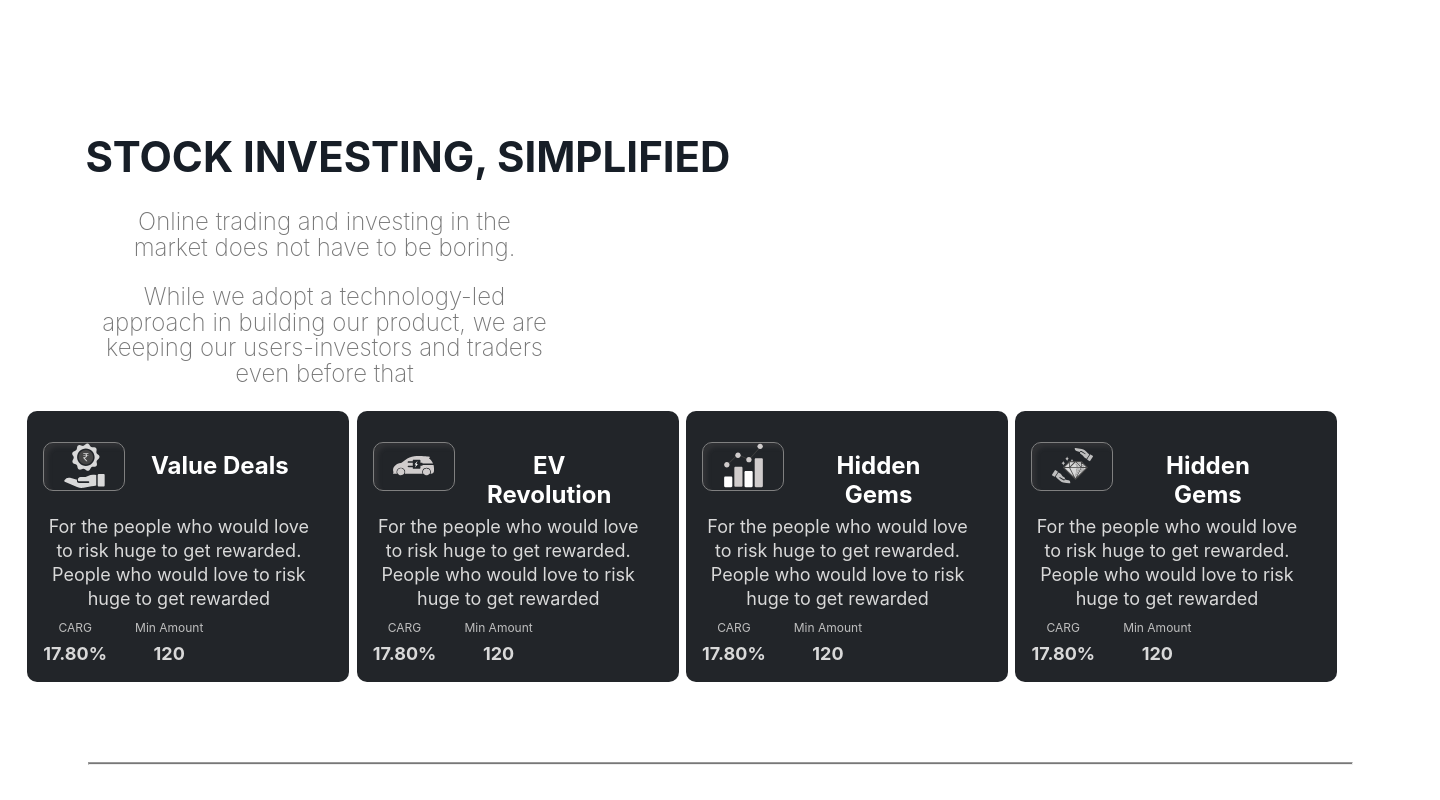
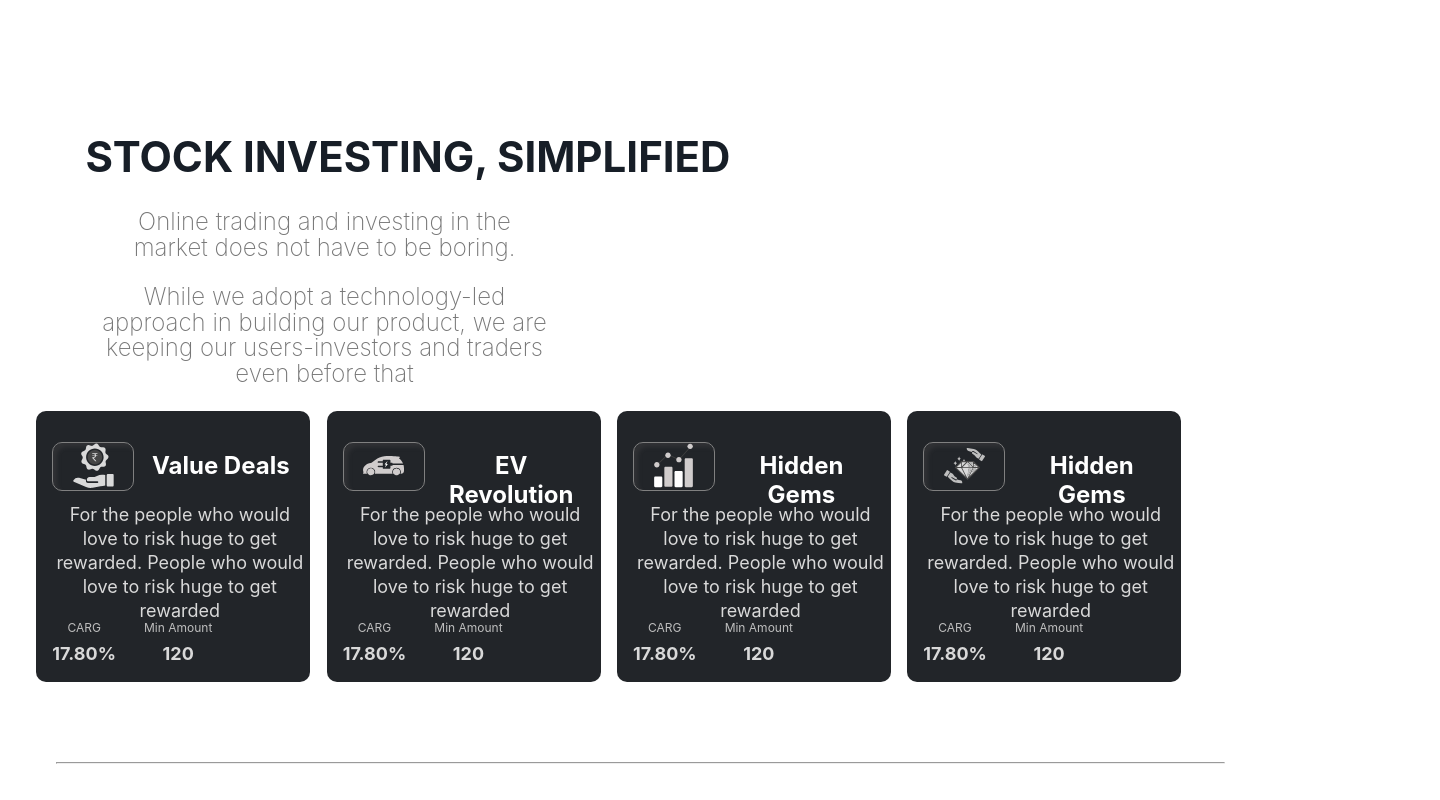
Before and after one commit to Anuradhagupta28/chhotastock, a React (Create React App) app in the folder frontend-assignment/: page / in a window 1280 px wide. Shown: the part 2140-2940 px from the top of the page, 1440 px wide, since content can reach past the window. Built offline with nearby package versions, Linux system fonts and the light colour scheme.

Commit message:
frontend1

```diff
--- a/frontend-assignment/src/Components/Home.css
+++ b/frontend-assignment/src/Components/Home.css
@@ -1,3 +1,5 @@
+
+
 .upperAreadiv{
     background: #171E27;
     display: flex;
@@ -244,10 +246,11 @@ text-decoration-line: underline;
 
   /*///////////////////////////////////////////// stock_section */
   .stock_section {
-    width: 90rem;
+    width: 80rem;
     /* height: 406.3125rem; */
     background: #fff;
     margin: 0 auto;
+
   }
 
   .stock_section_heading {
@@ -282,8 +285,8 @@ text-decoration-line: underline;
     width:92%;
   }
   .bar1 {
-    width: 78.938rem;
-    height: 0.0625rem;
+    width: 72.938rem;
+    height: 0.02rem;
     background: #777;
     /* margin: 70px; */
     margin-top: 5rem ;
--- a/frontend-assignment/src/Components/Home.jsx
+++ b/frontend-assignment/src/Components/Home.jsx
@@ -104,7 +104,7 @@ import Navbar from './navbar';
 
 function Home(props) {
     return (
-        <div >
+        <div className="maindivpro">
             <Navbar/>
             <div className="upperAreadiv">
 
--- a/frontend-assignment/src/Components/StockCard.module.css
+++ b/frontend-assignment/src/Components/StockCard.module.css
@@ -1,5 +1,5 @@
 .card {
-  width: 18.125rem;
+  width: 15.125rem;
   height: 14.9375rem;
   flex-shrink: 0;
   border-radius: 10px;
@@ -27,7 +27,7 @@
   flex-shrink: 0;
 }
 .cardTitle p {
-  width: 9.8125rem;
+  width: 8.8125rem;
   height: 2.00519rem;
   flex-shrink: 0;
   color: #fff;
@@ -40,7 +40,7 @@
 }
 .cardText {
   display: flex;
-  width: 16.9375rem;
+  width: 15.9375rem;
   height: 3.81344rem;
   flex-direction: column;
   justify-content: center;
```
